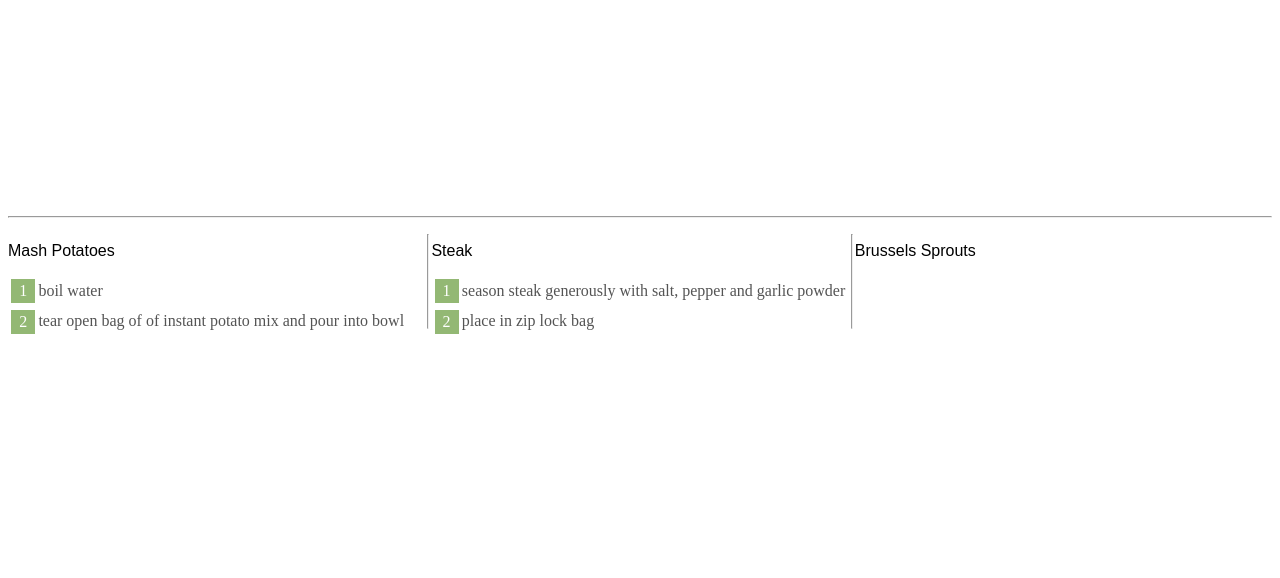
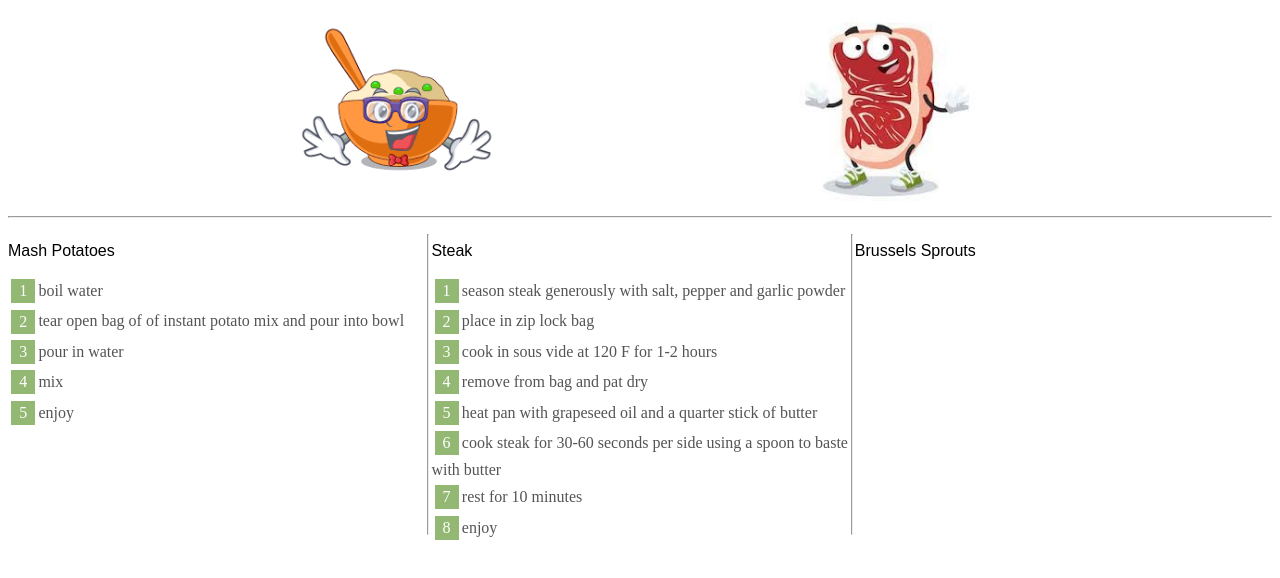
Before and after one commit to ironhack-labs/lab-es6-promises, a plain HTML site: page index.html in a window 1280 px wide. Drawn offline with Linux system fonts and the light colour scheme.

Commit message:
feat: Iteration 1, Iteration 2 and BONUS 1 done

```diff
--- a/index.html
+++ b/index.html
@@ -30,7 +30,7 @@
 
     <script src="./data.js" type="text/javascript"></script>
     <script src="./public/javascripts/addFood.js" type="text/javascript"></script>
-    <!-- ADD YOUR CODE IN HERE: -->
+    <script src="./public/javascripts/makeFood.js" type="text/javascript"></script>
     <script src="./public/javascripts/script.js" type="text/javascript"></script>
   </body>
 </html>
--- /dev/null
+++ b/public/javascripts/makeFood.js
@@ -0,0 +1,8 @@
+function makeFood(step, id) {
+    return new Promise((resolve, reject) => {
+        setTimeout(() => {
+            document.querySelector(id).innerHtml += `<li>${step}</li`;
+            resolve(step);
+        }, Math.floor(Math.random()* 1000));
+    });
+}
--- a/public/javascripts/script.js
+++ b/public/javascripts/script.js
@@ -1,31 +1,53 @@
 // This will print in the wrong order
 // we added it for you to test to make sure data is loaded
 // 🚨🚨🚨 comment out the next 3 lines when you start working on the code
+
+
 for (let i = 0; i < mashPotatoes.length; i++) {
-  //addFood(steak[i], '#steak');
-  console.log(mashPotatoes[i])
+  // addFood(steak[i], '#steak');
+  console.log(mashPotatoes[i]);
 }
 
 // Iteration 1 using callbacks
 addFood(steak[0], '#steak', () => {
-  // ... your code here
   addFood(steak[1], '#steak', () => {
-
-  })
+    addFood(steak[2], '#steak', () => {
+      addFood(steak[3], '#steak', () => {
+        addFood(steak[4], '#steak', () => {
+          addFood(steak[5], '#steak', () => {
+            addFood(steak[6], '#steak', () => {
+              addFood(steak[7], '#steak', () => {
+                //BONUS 1:
+                document.getElementById('table').innerHTML += "<img src=public/images/steak.jpg>";
+              });
+            });
+          });
+        });
+      });
+    });
+  });
 });
 
 
 
 // Iteration 2 using `.then()`
 addFood(mashPotatoes[0], '#mashPotatoes').then(() => {
-  // ... your code here
-  addFood(mashPotatoes[1], '#mashPotatoes')
+  addFood(mashPotatoes[1], '#mashPotatoes').then(() => {
+    addFood(mashPotatoes[2], '#mashPotatoes').then(() => {
+      addFood(mashPotatoes[3], '#mashPotatoes').then(() => {
+        addFood(mashPotatoes[4], '#mashPotatoes').then(() => {
+          //BONUS 1:
+          document.getElementById('table').innerHTML += "<img src=public/images/mashPotatoes.jpg>";
+        });
+      });
+    });
+  });
 });
 
 // Iteration 3 using async and await
 
   async function makeFood(step) {
-    // ... your code here
+    await makeFood(brusselSprouts[0], '#brusselSprouts');
 
   }
   makeFood(eachStep);
```
